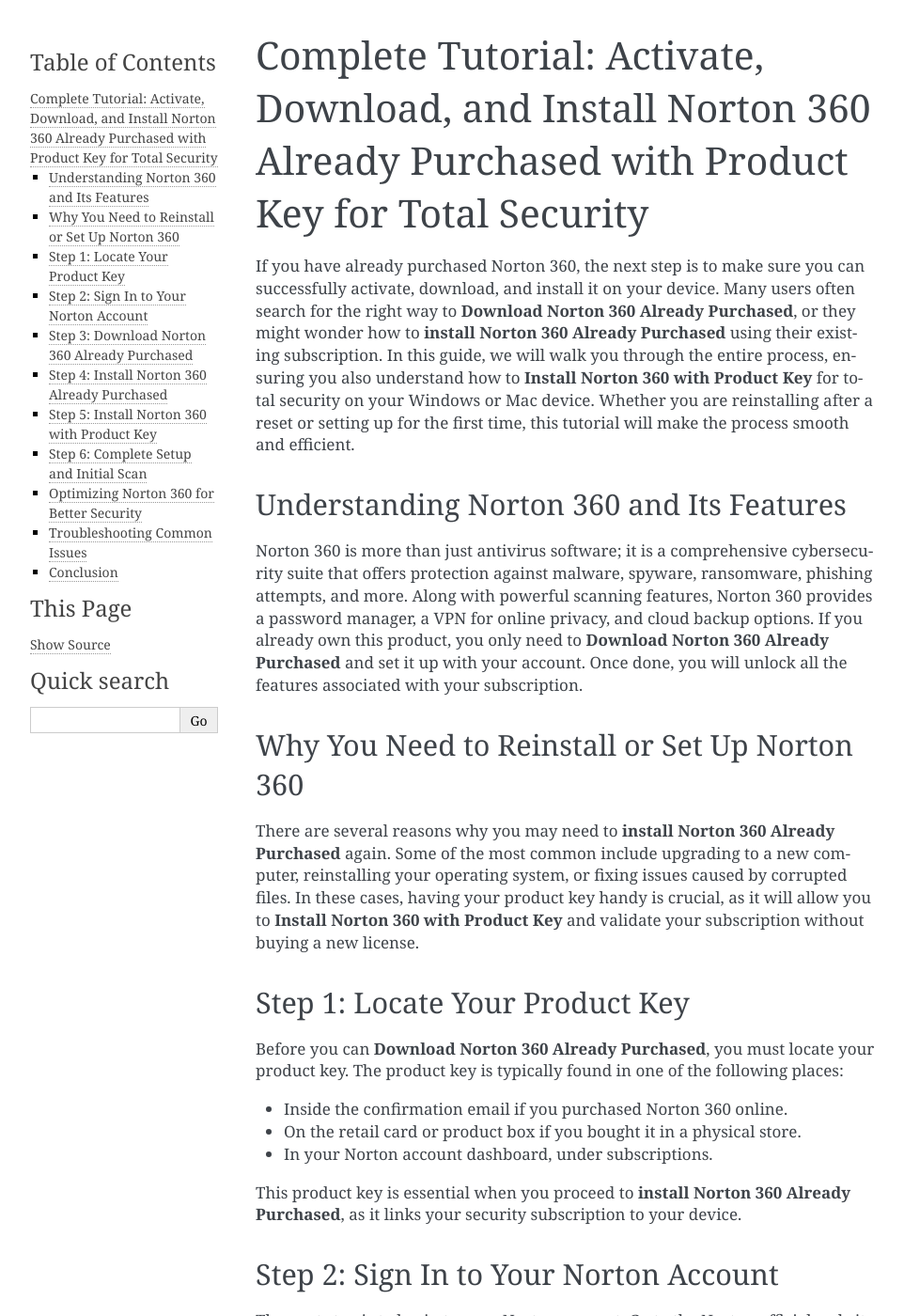
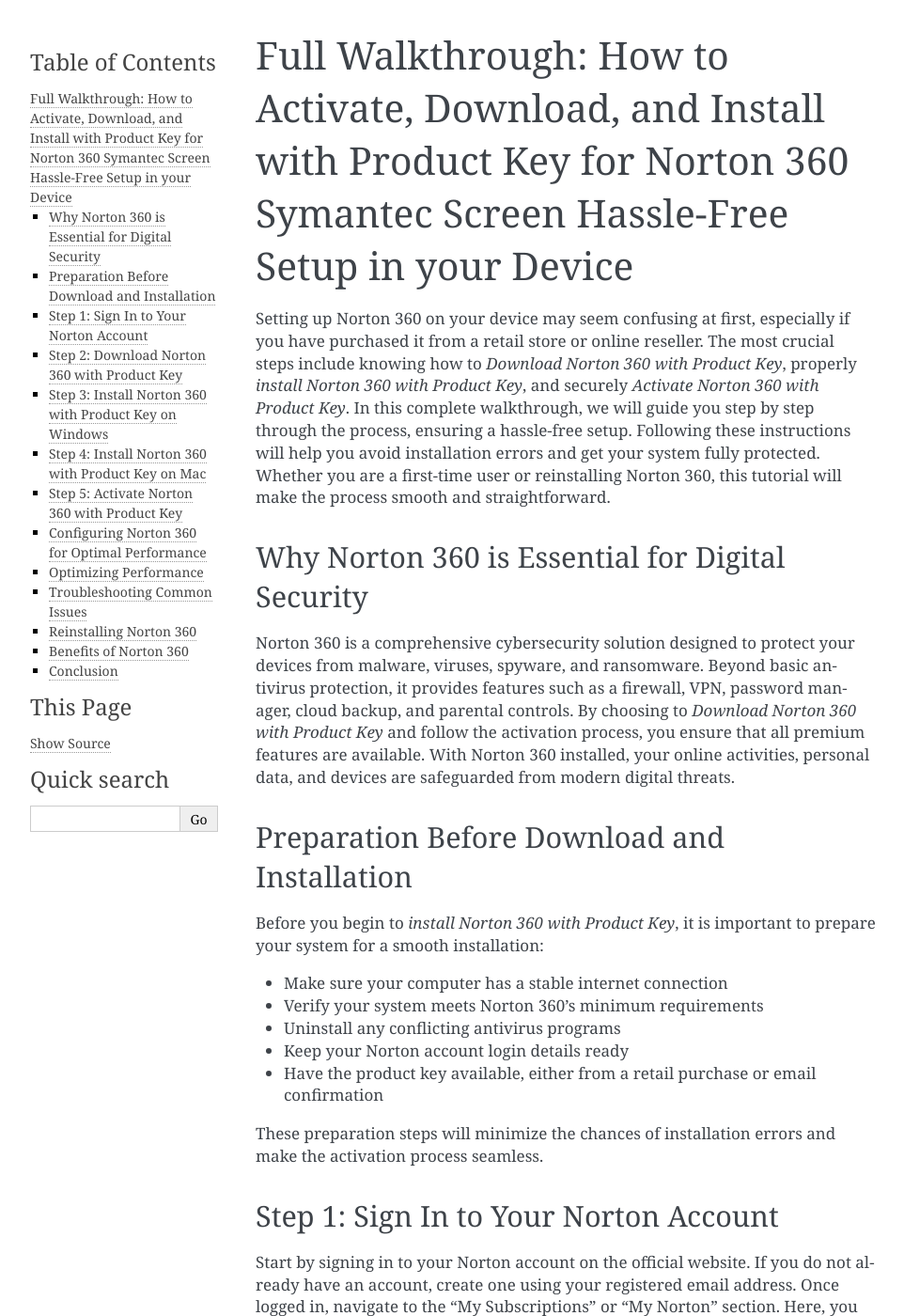
Before and after one commit to moeaberanek/nortonapps, a Sphinx documentation site: the page built from docs/index.rst, in a window 1280 px wide and 1400 px high. Shown: the whole window at 94% size, without its empty margins (148-1110 px from the left). Built offline with Sphinx 7.4.7, drawn with Linux system fonts in a browser that asks for light colours; some of the changed text lies outside the part shown.

Commit message:
Update index.rst

```diff
--- a/docs/index.rst
+++ b/docs/index.rst
@@ -1,82 +1,139 @@
-Complete Tutorial: Activate, Download, and Install Norton 360 Already Purchased with Product Key for Total Security
-==============================================================================================================
+Full Walkthrough: How to Activate, Download, and Install with Product Key for Norton 360 Symantec Screen Hassle-Free Setup in your Device
+==========================================================================================================
 
-If you have already purchased Norton 360, the next step is to make sure you can successfully activate, download, and install it on your device. Many users often search for the right way to **Download Norton 360 Already Purchased**, or they might wonder how to **install Norton 360 Already Purchased** using their existing subscription. In this guide, we will walk you through the entire process, ensuring you also understand how to **Install Norton 360 with Product Key** for total security on your Windows or Mac device. Whether you are reinstalling after a reset or setting up for the first time, this tutorial will make the process smooth and efficient.
+Setting up Norton 360 on your device may seem confusing at first, especially if you have purchased it from a retail store or online reseller. The most crucial steps include knowing how to *Download Norton 360 with Product Key*, properly *install Norton 360 with Product Key*, and securely *Activate Norton 360 with Product Key*. In this complete walkthrough, we will guide you step by step through the process, ensuring a hassle-free setup. Following these instructions will help you avoid installation errors and get your system fully protected. Whether you are a first-time user or reinstalling Norton 360, this tutorial will make the process smooth and straightforward.
 
-Understanding Norton 360 and Its Features
------------------------------------------
+Why Norton 360 is Essential for Digital Security
+-------------------------------------------------
 
-Norton 360 is more than just antivirus software; it is a comprehensive cybersecurity suite that offers protection against malware, spyware, ransomware, phishing attempts, and more. Along with powerful scanning features, Norton 360 provides a password manager, a VPN for online privacy, and cloud backup options. If you already own this product, you only need to **Download Norton 360 Already Purchased** and set it up with your account. Once done, you will unlock all the features associated with your subscription.
+Norton 360 is a comprehensive cybersecurity solution designed to protect your devices from malware, viruses, spyware, and ransomware. Beyond basic antivirus protection, it provides features such as a firewall, VPN, password manager, cloud backup, and parental controls. By choosing to *Download Norton 360 with Product Key* and follow the activation process, you ensure that all premium features are available. With Norton 360 installed, your online activities, personal data, and devices are safeguarded from modern digital threats.
 
-Why You Need to Reinstall or Set Up Norton 360
+Preparation Before Download and Installation
+--------------------------------------------
+
+Before you begin to *install Norton 360 with Product Key*, it is important to prepare your system for a smooth installation:
+
+- Make sure your computer has a stable internet connection
+- Verify your system meets Norton 360’s minimum requirements
+- Uninstall any conflicting antivirus programs
+- Keep your Norton account login details ready
+- Have the product key available, either from a retail purchase or email confirmation
+
+These preparation steps will minimize the chances of installation errors and make the activation process seamless.
+
+Step 1: Sign In to Your Norton Account
+--------------------------------------
+
+Start by signing in to your Norton account on the official website. If you do not already have an account, create one using your registered email address. Once logged in, navigate to the "My Subscriptions" or "My Norton" section. Here, you will find options to enter your product key and download the installer. This step is essential for users who need to *Download Norton 360 with Product Key* for the first time or reinstall it on a new device.
+
+Step 2: Download Norton 360 with Product Key
+--------------------------------------------
+
+Once you are in your Norton account dashboard:
+
+1. Locate the subscription associated with your product key.
+2. Click on the “Download” button to start downloading the installer.
+3. Choose the version compatible with your operating system, whether Windows or Mac.
+4. Save the installer file to a convenient location on your device.
+
+Downloading directly from the official Norton site ensures you receive a safe and updated version of the software.
+
+Step 3: Install Norton 360 with Product Key on Windows
+------------------------------------------------------
+
+To *install Norton 360 with Product Key* on a Windows device, follow these steps:
+
+1. Locate the downloaded installer file in your Downloads folder.
+2. Double-click the installer to begin the setup process.
+3. Accept the license agreement and follow the on-screen prompts.
+4. Sign in with your Norton account when requested.
+5. Enter the product key to complete activation.
+
+Once installed, Norton 360 will automatically update its virus definitions and start protecting your system in real time.
+
+Step 4: Install Norton 360 with Product Key on Mac
+--------------------------------------------------
+
+Mac users should follow these steps:
+
+1. Open the downloaded Norton installer package.
+2. Drag the Norton 360 icon into the Applications folder.
+3. Allow necessary permissions for Norton to access system files.
+4. Sign in to your Norton account.
+5. Enter your product key to activate the subscription.
+6. Complete the setup wizard to finish installation.
+
+Your Mac will now enjoy full protection from Norton 360’s advanced security features.
+
+Step 5: Activate Norton 360 with Product Key
+--------------------------------------------
+
+Activation is a critical step after installation. To *Activate Norton 360 with Product Key*:
+
+1. Open the Norton 360 application on your device.
+2. Look for the “Activate Now” or “Enter Product Key” option.
+3. Enter the 25-character product key.
+4. Sign in to your Norton account if prompted.
+5. Wait for the confirmation message indicating successful activation.
+
+Once activated, your subscription will be linked to your Norton account, allowing you to manage multiple devices and access all features.
+
+Configuring Norton 360 for Optimal Performance
 ----------------------------------------------
 
-There are several reasons why you may need to **install Norton 360 Already Purchased** again. Some of the most common include upgrading to a new computer, reinstalling your operating system, or fixing issues caused by corrupted files. In these cases, having your product key handy is crucial, as it will allow you to **Install Norton 360 with Product Key** and validate your subscription without buying a new license.
+After installation and activation, you should configure Norton 360 to get the best protection:
 
-Step 1: Locate Your Product Key
--------------------------------
+- Enable automatic updates to stay protected against new threats
+- Activate Smart Firewall for enhanced network security
+- Use VPN for secure online browsing
+- Set up cloud backup to protect critical files
+- Enable parental controls if needed for family devices
 
-Before you can **Download Norton 360 Already Purchased**, you must locate your product key. The product key is typically found in one of the following places:
+Optimizing Performance
+----------------------
 
-- Inside the confirmation email if you purchased Norton 360 online.
-- On the retail card or product box if you bought it in a physical store.
-- In your Norton account dashboard, under subscriptions.
+To ensure Norton 360 runs efficiently without slowing down your device:
 
-This product key is essential when you proceed to **install Norton 360 Already Purchased**, as it links your security subscription to your device.
-
-Step 2: Sign In to Your Norton Account
---------------------------------------
-
-The next step is to log in to your Norton account. Go to the Norton official website and click on "Sign In." Use the same credentials you used when you purchased your subscription. Once logged in, navigate to the "My Subscriptions" section, where you can find the download link for Norton 360. From here, you can click on the link to **Download Norton 360 Already Purchased** directly to your system.
-
-Step 3: Download Norton 360 Already Purchased
----------------------------------------------
-
-Clicking the download link will initiate the installer file download for Norton 360. Ensure you download the correct version compatible with your device, whether Windows or Mac. Once the file is downloaded, it is ready to run. Many users often get confused at this point, but remember: when you **Download Norton 360 Already Purchased**, you don’t need to buy a new license—it simply reuses your active subscription.
-
-Step 4: Install Norton 360 Already Purchased
---------------------------------------------
-
-Now it’s time to **install Norton 360 Already Purchased**. Follow these steps:
-
-1. Double-click on the downloaded installer file.
-2. Allow the program to make changes to your device when prompted.
-3. Follow the on-screen instructions to begin the installation process.
-4. Enter your Norton account credentials when required.
-
-This ensures that the software activates with your existing subscription.
-
-Step 5: Install Norton 360 with Product Key
--------------------------------------------
-
-Once the installation is underway, you will be asked to provide your product key. This is where you enter the key you retrieved earlier. When you **Install Norton 360 with Product Key**, the software verifies your subscription and unlocks the premium features of Norton 360. Make sure to enter the key carefully to avoid errors.
-
-Step 6: Complete Setup and Initial Scan
----------------------------------------
-
-After entering your product key, Norton 360 will finalize its installation. You should now see the Norton dashboard appear on your screen. At this point, it is highly recommended to run an initial scan to ensure your system is protected.
-
-Optimizing Norton 360 for Better Security
------------------------------------------
-
-Once you successfully **Download Norton 360 Already Purchased** and complete the installation process, you can customize the settings to fit your needs. Some optimization steps include:
-
-- Enabling automatic updates to stay protected against new threats.
-- Configuring cloud backup for your important files.
-- Setting up parental controls if you have children using the device.
-- Activating the secure VPN for safer browsing.
+- Schedule scans for times when you are not using the computer
+- Use Norton’s cleanup tools to remove junk files and temporary data
+- Monitor system performance using Norton’s built-in optimization features
+- Run a full system scan weekly to catch hidden threats
 
 Troubleshooting Common Issues
 -----------------------------
 
-Sometimes, users may face issues during the installation process. For example, the installer might fail to run, or the product key might not be accepted. If you encounter problems while trying to **install Norton 360 Already Purchased**, consider the following troubleshooting tips:
+Even with a simple installation process, some users may face issues while trying to *install Norton 360 with Product Key* or activate it. Here are some solutions:
 
-- Restart your computer and try running the installer again.
-- Ensure you have a stable internet connection.
-- Double-check that you are using the correct product key.
-- Temporarily disable other antivirus software that might conflict.
+- **Download Fails**: Ensure your internet connection is stable and restart the router if needed
+- **Installer Won’t Open**: Temporarily disable other antivirus software and retry
+- **Invalid Product Key**: Check for typos and make sure the key is valid
+- **Activation Errors**: Make sure you are logged in to the correct Norton account
+
+Reinstalling Norton 360
+-----------------------
+
+If your Norton 360 installation becomes corrupted or you experience persistent issues, you may need to reinstall:
+
+1. Uninstall Norton 360 from Control Panel (Windows) or Applications (Mac).
+2. Restart your computer.
+3. Log in to your Norton account and *Download Norton 360 with Product Key* again.
+4. Reinstall the software and activate with your product key.
+
+This process usually resolves installation or activation issues.
+
+Benefits of Norton 360
+----------------------
+
+Installing and activating Norton 360 with your product key provides multiple benefits:
+
+- Real-time protection from viruses, malware, and ransomware
+- Secure VPN for private internet browsing
+- Password manager for safe credential storage
+- Cloud backup for important files
+- Identity theft and phishing protection
+- Multi-device security with a single subscription
 
 Conclusion
 ----------
 
-By following this tutorial, you now know how to **Download Norton 360 Already Purchased**, **install Norton 360 Already Purchased**, and successfully **Install Norton 360 with Product Key**. These steps ensure your device is fully protected with total security features that Norton 360 offers. With this process completed, you can enjoy peace of mind knowing your data and devices are safeguarded from ever-evolving online threats.
+By following this complete walkthrough, you now know how to *Download Norton 360 with Product Key*, *install Norton 360 with Product Key*, and *Activate Norton 360 with Product Key*. These steps ensure your device is fully secured and ready to protect against modern cyber threats. Norton 360 is a comprehensive security suite that offers peace of mind and robust protection for all your devices. Following this guide guarantees a hassle-free setup and total security for your digital life.
```
